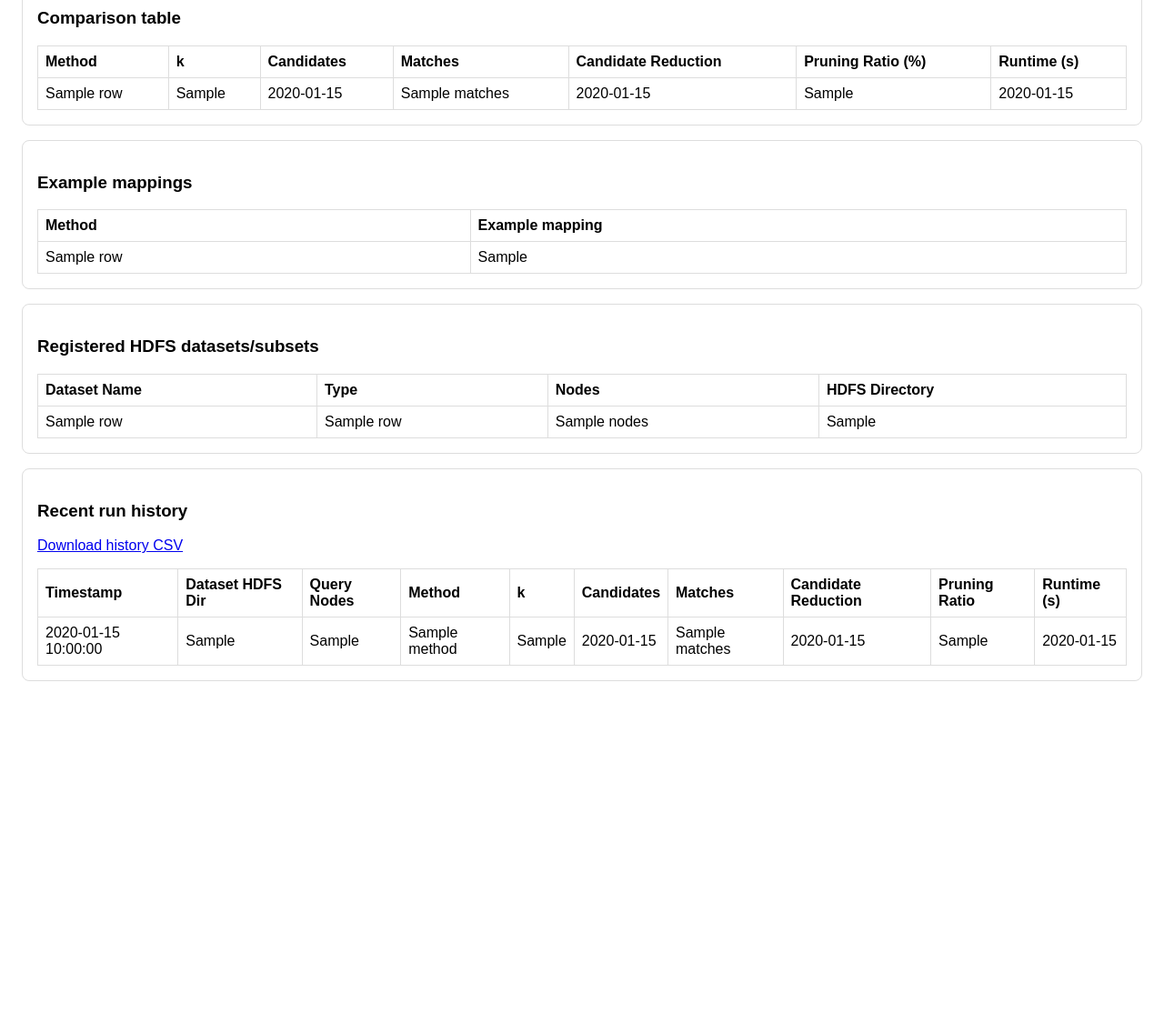
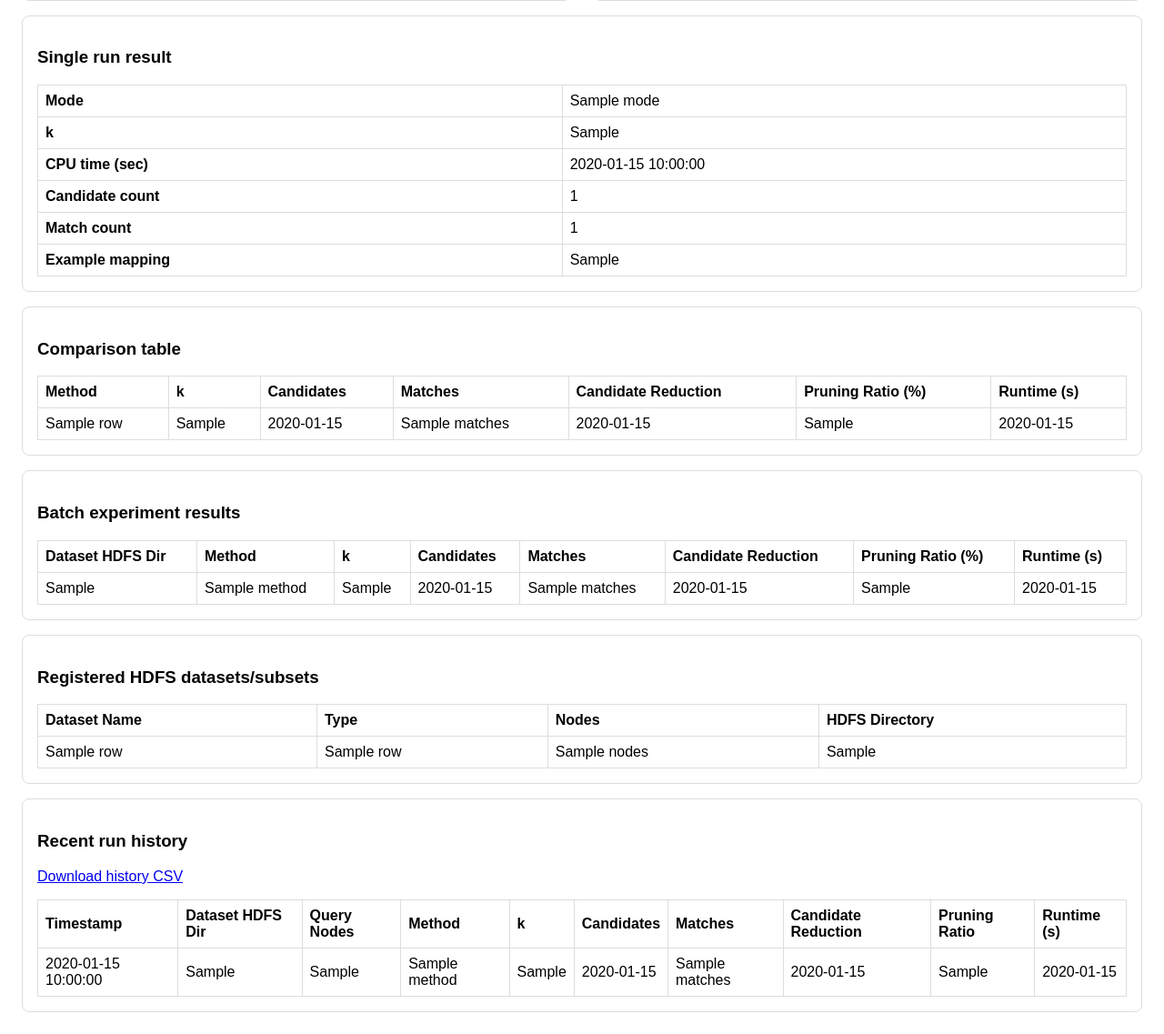
Before and after one commit to sushantbhattaraii/neighbor-signature-subgraph-matching, a Flask app: template gui/templates/index.html in a window 1280 px wide. Shown: the part 2298-3435 px from the top of the page at 91% size. Before the commit the page ends 3047 px from the top, so only its background shows below. Run offline with Flask 3, Linux system fonts and the light colour scheme; the template is opened without the code that fills it: most values are stand-ins (such as "Sample title", 1, 10 or a date in 2020).

Commit message:
one-click batch experiments across selected subsets so the it can run baseline + k=1 + k=2 automatically on at most 3 types of subsets and append all results to history in one shot

```diff
--- a/gui/app.py
+++ b/gui/app.py
@@ -32,6 +32,12 @@ def sanitize_name(text: str) -> str:
     text = text.strip()
     text = re.sub(r'[^A-Za-z0-9._-]+', '_', text)
     return text or 'dataset'
+
+
+def safe_tag_from_hdfs_dir(hdfs_dir: str) -> str:
+    tag = hdfs_dir.strip().strip('/').replace('/', '_')
+    tag = re.sub(r'[^A-Za-z0-9._-]+', '_', tag)
+    return tag or 'dataset'
 
 
 def parse_subset_sizes(text: str):
@@ -485,6 +491,7 @@ def index():
         'k': '2',
         'adj_dir': default_adj_dir,
         'selected_adj_dir': '',
+        'batch_selected_dirs': [],
         'base_out': default_base_out,
         'hdfs_query_path': default_hdfs_query_path,
         'dataset_name': 'uploaded_dataset',
@@ -495,6 +502,7 @@ def index():
         'match_png': None,
         'single_metrics': None,
         'comparison_rows': None,
+        'batch_rows': None,
         'upload_status': None,
         'error': None,
         'stdout': None,
@@ -510,6 +518,7 @@ def index():
         result['k'] = request.form.get('k', '2')
         result['adj_dir'] = request.form.get('adj_dir', default_adj_dir).strip()
         result['selected_adj_dir'] = request.form.get('selected_adj_dir', '').strip()
+        result['batch_selected_dirs'] = request.form.getlist('batch_selected_dirs')
         if result['selected_adj_dir']:
             result['adj_dir'] = result['selected_adj_dir']
         result['base_out'] = request.form.get('base_out', default_base_out).strip()
@@ -661,6 +670,88 @@ def index():
                     render_real_match_context(result['adj_dir'], best['match_example'], match_png)
                     result['match_png'] = 'static/match.png'
 
+            elif action == 'run_batch_compare':
+                selected_dirs = result['batch_selected_dirs']
+                if not selected_dirs:
+                    raise RuntimeError('Please choose at least one registered dataset/subset for batch mode.')
+                if len(selected_dirs) > 3:
+                    raise RuntimeError('Please select at most 3 dataset/subset directories for batch mode.')
+
+                batch_rows = []
+                batch_stdout_parts = []
+                last_match_mapping = None
+                last_match_dir = None
+
+                for dataset_dir in selected_dirs:
+                    tag = safe_tag_from_hdfs_dir(dataset_dir)
+                    runs = []
+                    runs.append(run_pipeline_once(
+                        dataset_dir,
+                        result['hdfs_query_path'],
+                        f"{result['base_out']}/batch_{tag}/baseline",
+                        'baseline',
+                        2,
+                        jar_path,
+                    ))
+                    runs.append(run_pipeline_once(
+                        dataset_dir,
+                        result['hdfs_query_path'],
+                        f"{result['base_out']}/batch_{tag}/signature_k1",
+                        'signature',
+                        1,
+                        jar_path,
+                    ))
+                    runs.append(run_pipeline_once(
+                        dataset_dir,
+                        result['hdfs_query_path'],
+                        f"{result['base_out']}/batch_{tag}/signature_k2",
+                        'signature',
+                        2,
+                        jar_path,
+                    ))
+
+                    baseline_candidates = runs[0]['candidate_count']
+                    for row in runs:
+                        label = 'Baseline' if row['mode'] == 'baseline' else f"Signature (k={row['k']})"
+                        reduction = 0 if row['mode'] == 'baseline' else candidate_reduction(baseline_candidates, row['candidate_count'])
+                        ratio = 0.0 if row['mode'] == 'baseline' else pruning_ratio(baseline_candidates, row['candidate_count'])
+
+                        batch_rows.append({
+                            'dataset_dir': dataset_dir,
+                            'method': label,
+                            'k': '-' if row['mode'] == 'baseline' else row['k'],
+                            'candidates': row['candidate_count'],
+                            'matches': row['match_count'],
+                            'candidate_reduction': reduction,
+                            'pruning_ratio': ratio,
+                            'runtime': row['cpu_time_sec'],
+                        })
+
+                        append_history_row([
+                            datetime.now().isoformat(timespec='seconds'),
+                            dataset_dir,
+                            count_query_nodes(result['nodes']),
+                            row['mode'],
+                            row['k'],
+                            row['candidate_count'],
+                            row['match_count'],
+                            reduction,
+                            ratio,
+                            row['cpu_time_sec'],
+                        ])
+
+                        batch_stdout_parts.append(row['stdout'])
+
+                    last_match_mapping = runs[-1]['match_example']
+                    last_match_dir = dataset_dir
+
+                result['batch_rows'] = batch_rows
+                result['stdout'] = "\n\n".join(batch_stdout_parts)
+                if last_match_mapping and last_match_dir:
+                    match_png = STATIC_DIR / 'match.png'
+                    render_real_match_context(last_match_dir, last_match_mapping, match_png)
+                    result['match_png'] = 'static/match.png'
+
             result['history_rows'] = load_history()
             result['dataset_rows'] = load_dataset_registry()
 
--- a/gui/templates/index.html
+++ b/gui/templates/index.html
@@ -7,6 +7,7 @@
     body { font-family: Arial, sans-serif; margin: 24px; }
     textarea { width: 100%; height: 120px; }
     input[type="text"], input[type="number"], select { width: 100%; padding: 8px; }
+    select[multiple] { height: 140px; }
     .grid { display: grid; grid-template-columns: 1fr 1fr; gap: 24px; }
     .card { border: 1px solid #ddd; border-radius: 8px; padding: 16px; margin-top: 16px; }
     img { max-width: 100%; border: 1px solid #ddd; border-radius: 8px; }
@@ -87,6 +88,24 @@
     </div>
 
     <div class="card">
+      <h3>Batch experiment mode</h3>
+      <p>
+        <label>Select up to 3 registered HDFS dataset/subset directories</label>
+        <select name="batch_selected_dirs" multiple>
+          {% for row in result.dataset_rows %}
+            <option value="{{ row.hdfs_dir }}" {% if row.hdfs_dir in result.batch_selected_dirs %}selected{% endif %}>
+              {{ row.dataset_name }} | {{ row.label }} | {{ row.hdfs_dir }}
+            </option>
+          {% endfor %}
+        </select>
+      </p>
+      <div class="actions">
+        <button type="submit" name="action" value="run_batch_compare">Run Batch on Selected Subsets</button>
+      </div>
+      <p class="muted">This runs baseline, k=1, and k=2 for each selected subset and appends all results to history.</p>
+    </div>
+
+    <div class="card">
       <h3>Dataset upload and subset generation</h3>
       <p>
         <label>Select SNAP edge-list file (.txt or .txt.gz)</label>
@@ -144,7 +163,7 @@
           </tr>
         {% endfor %}
       </table>
-      <p class="muted">These directories are also added to the dropdown selector above.</p>
+      <p class="muted">These directories are also added to the dropdown selector and batch selector above.</p>
     </div>
   {% endif %}
 
@@ -206,15 +225,32 @@
         {% endfor %}
       </table>
     </div>
+  {% endif %}
 
+  {% if result.batch_rows %}
     <div class="card">
-      <h3>Example mappings</h3>
+      <h3>Batch experiment results</h3>
       <table>
-        <tr><th>Method</th><th>Example mapping</th></tr>
-        {% for row in result.comparison_rows %}
+        <tr>
+          <th>Dataset HDFS Dir</th>
+          <th>Method</th>
+          <th>k</th>
+          <th>Candidates</th>
+          <th>Matches</th>
+          <th>Candidate Reduction</th>
+          <th>Pruning Ratio (%)</th>
+          <th>Runtime (s)</th>
+        </tr>
+        {% for row in result.batch_rows %}
           <tr>
-            <td>{{ row.label }}</td>
-            <td>{{ row.match_example }}</td>
+            <td>{{ row.dataset_dir }}</td>
+            <td>{{ row.method }}</td>
+            <td>{{ row.k }}</td>
+            <td>{{ row.candidates }}</td>
+            <td>{{ row.matches }}</td>
+            <td>{{ row.candidate_reduction }}</td>
+            <td>{{ row.pruning_ratio }}</td>
+            <td>{{ row.runtime }}</td>
           </tr>
         {% endfor %}
       </table>
```
